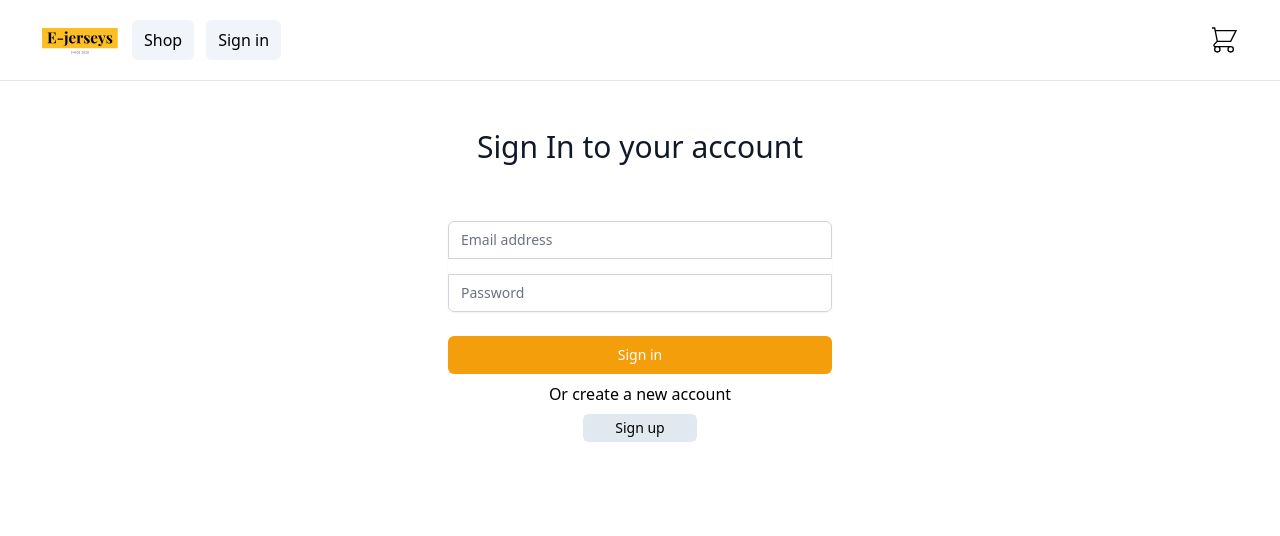
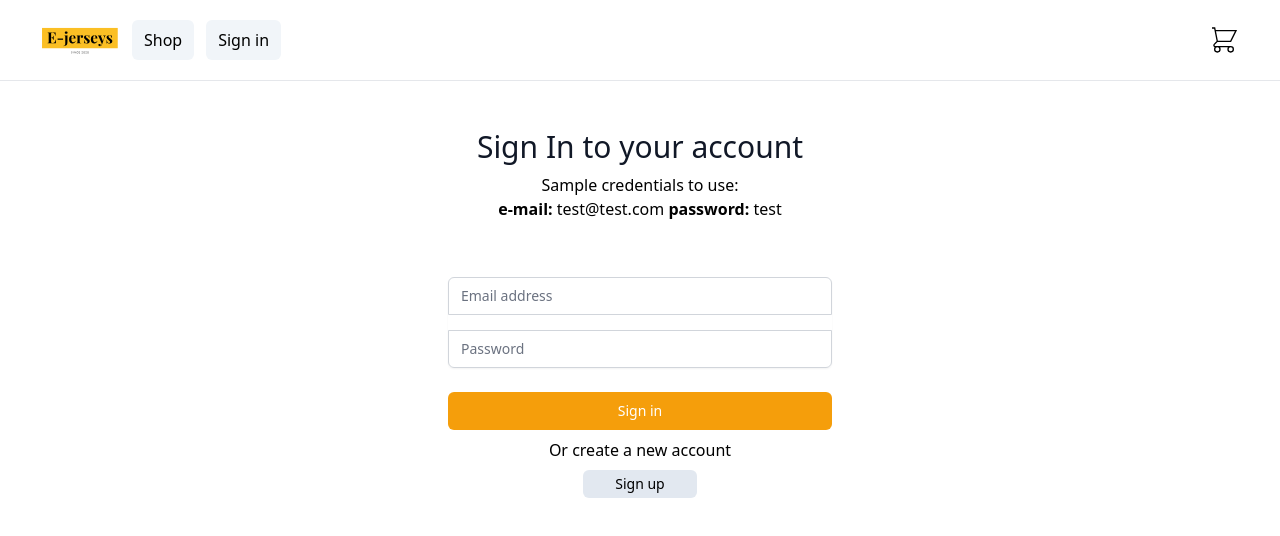
Before and after one commit to pkazala/vue-shop, a Vue app: page /auth in a window 1280 px wide. Shown: the top 536 px of the page. Built offline with nearby package versions, Linux system fonts and the light colour scheme; no server answers.

Commit message:
Added hints with user credentials and valid discount codes

```diff
--- a/src/views/CheckoutPage.vue
+++ b/src/views/CheckoutPage.vue
@@ -1,5 +1,6 @@
 <template>
   <h1 class="text-center text-xl font-semibold py-3">Order summary</h1>
+  <h2 class="text-center mt-1">Valid discount codes to try: DISC10, DISC20, TURBODISC50</h2>
   <div
     class="max-w-2xl mx-auto py-16 px-4 sm:py-4 sm:px-6 lg:max-w-7xl lg:px-8"
   >
--- a/src/views/LogIn.vue
+++ b/src/views/LogIn.vue
@@ -14,6 +14,7 @@
     <div class="max-w-md w-full space-y-8">
       <div class="grid grid-cols-1 justify-items-center">
         <h1 class="text-3xl text-gray-900">Sign In to your account</h1>
+        <h2 class="text-center mt-2">Sample credentials to use:<br> <span class="font-bold">e-mail:</span> test@test.com <span class="font-bold">password:</span> test</h2>
         <form v-on:submit.prevent="loginUser()" class="mt-8 space-y-6 w-96">
           <input type="hidden" name="remember" value="true" />
           <div class="rounded-md shadow-sm -space-y-px">
```
